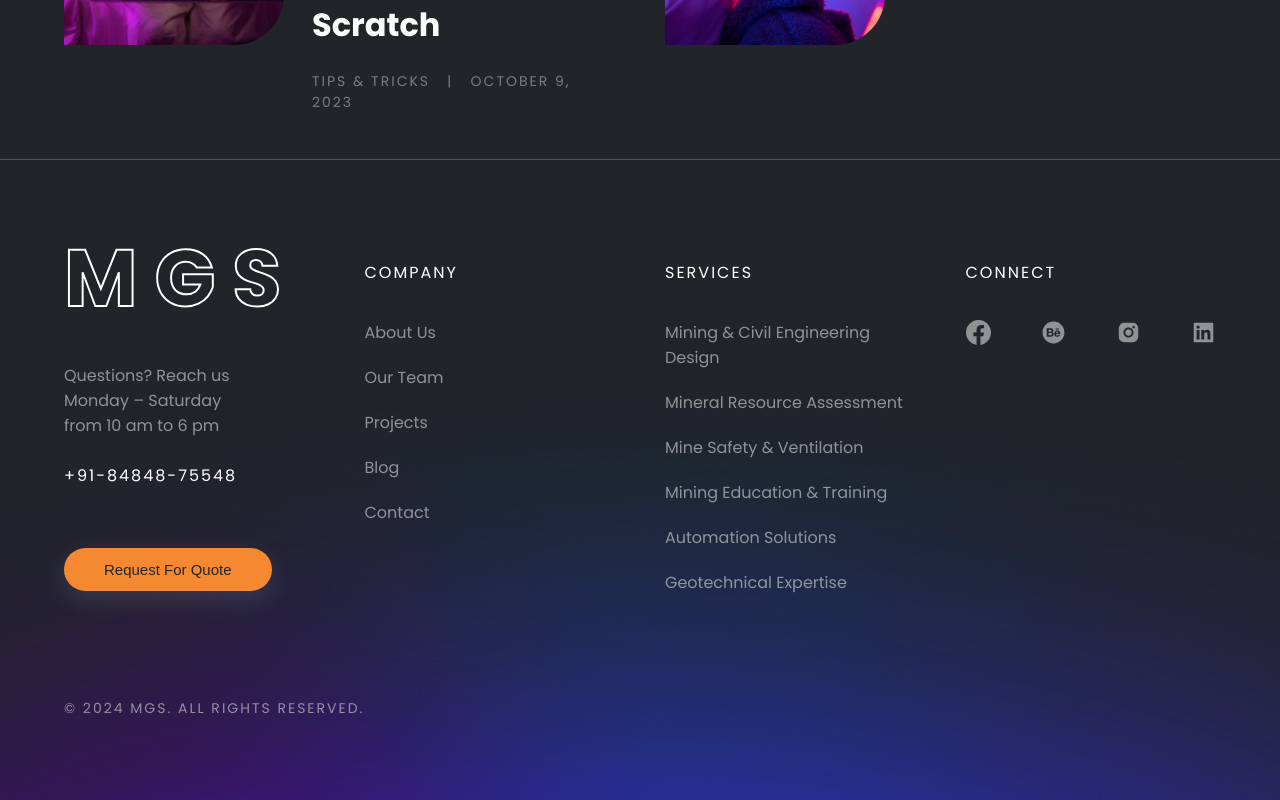
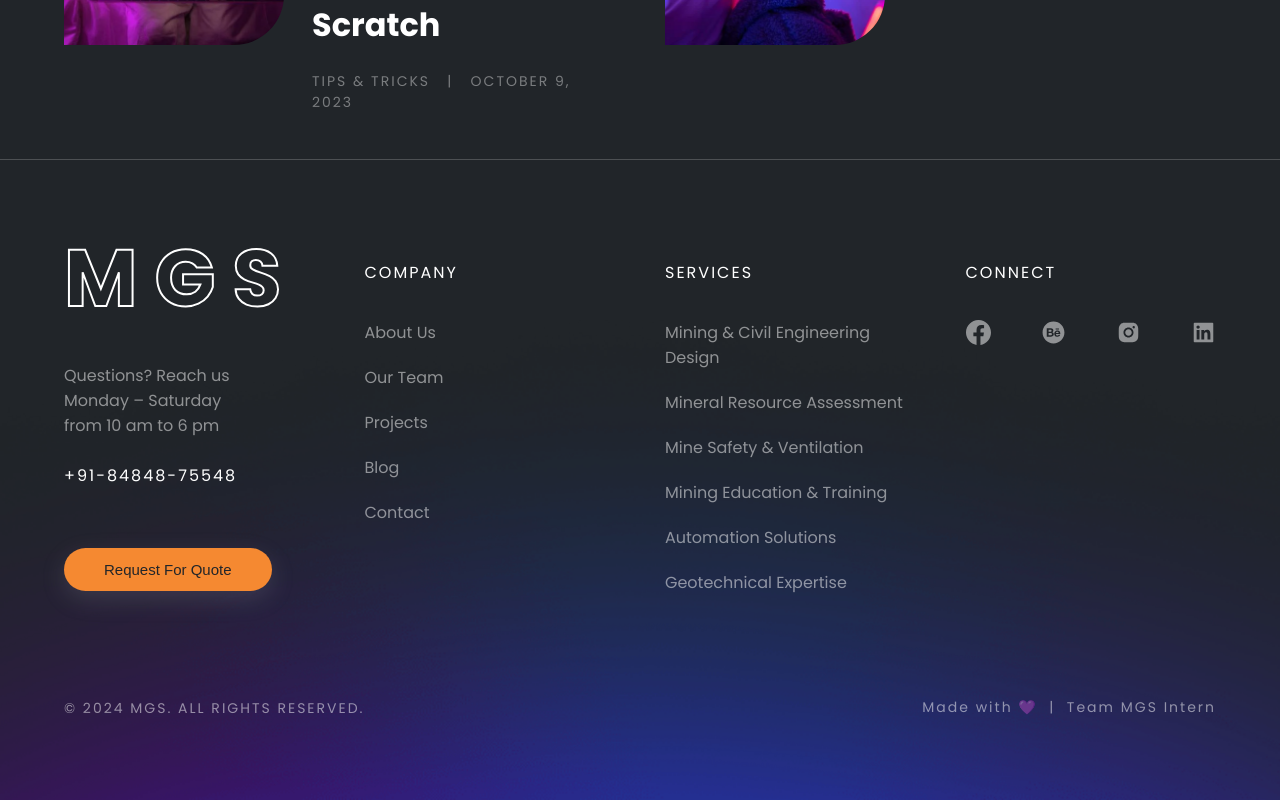
Before and after one commit to Animesh239/mgstucson, a Next.js app: page / in a window 1280 px wide. Shown: the part 7228-8028 px from the top of the page. Built offline with nearby package versions, Linux system fonts and the light colour scheme.

Commit message:
add animesh

```diff
--- a/components/common/Footer.js
+++ b/components/common/Footer.js
@@ -93,11 +93,11 @@ const Footer = () => {
             <div className='text'>
               <span>© 2024 MGS. ALL RIGHTS RESERVED.</span>
             </div>
-            {/* <div className='connect'>
+             <div className='connect'>
               <span>Made with 💜</span>
               <span> &nbsp; | &nbsp; </span>
               <span>Team MGS Intern</span>
-            </div> */}
+            </div>
           </div>
         </div>
       </footer>
```
